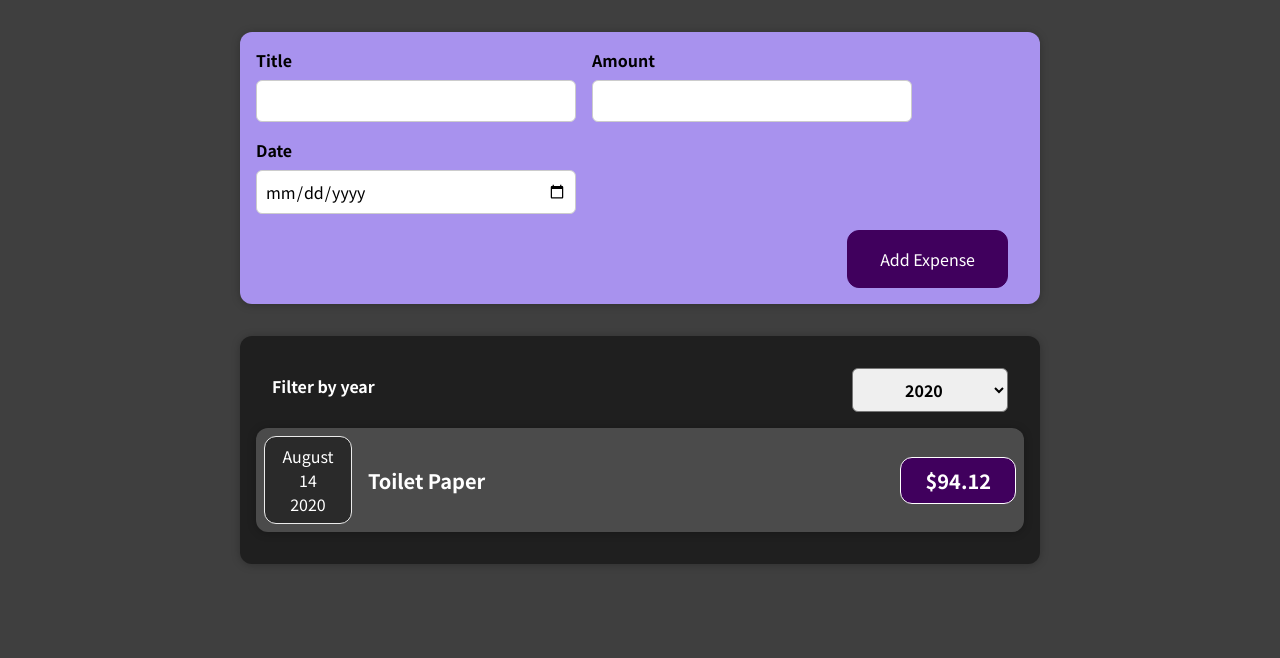
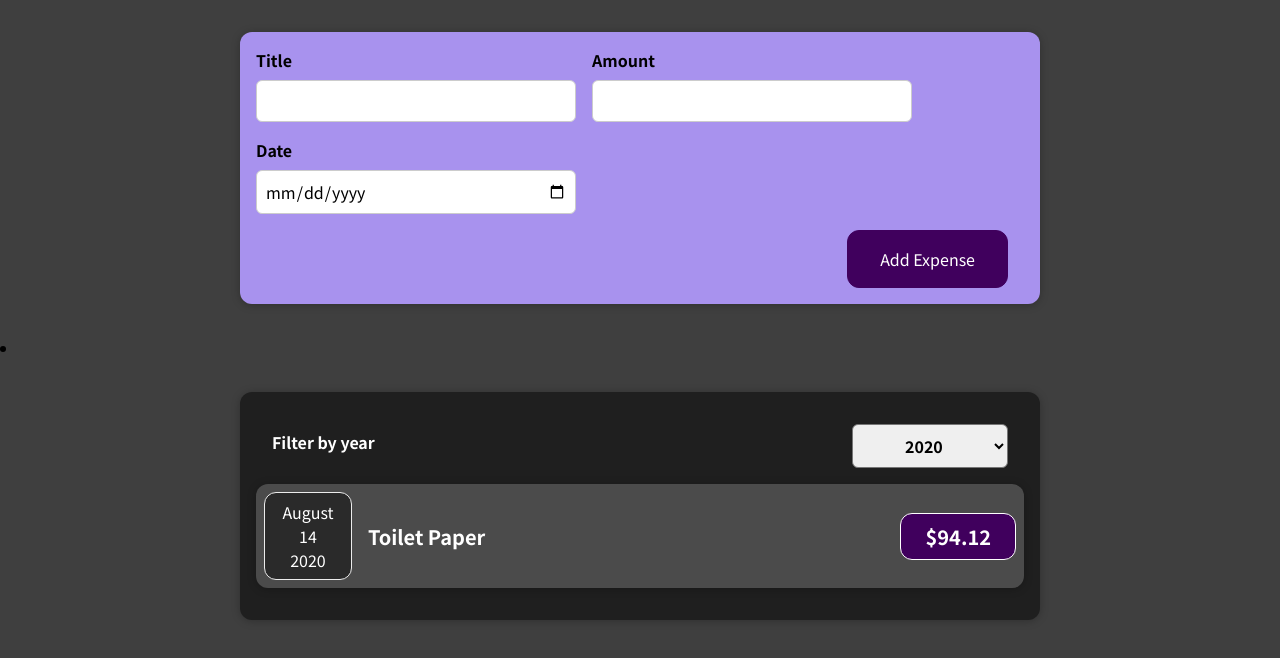
Before and after one commit to filipecamargos/React-App-Expenser-Tracker, a React (Create React App) app: page / in a window 1280 px wide. Shown: the top 658 px of the page. Built offline with nearby package versions, Linux system fonts and the light colour scheme.

Commit message:
small adjustment on the tag choice'

```diff
--- a/src/components/Expenses/Expenses.js
+++ b/src/components/Expenses/Expenses.js
@@ -21,7 +21,7 @@ const Expenses = (props) => {
   });
 
   return (
-    <div>
+    <li>
       <Card className="expenses">
         <ExpensesFilter
           selectedYear={filteredYear}
@@ -29,7 +29,7 @@ const Expenses = (props) => {
         />
         <ExpensesList items={filteredExpenses}/>
       </Card>
-    </div>
+    </li>
   );
 };
 
--- a/src/components/Expenses/ExpensesList.js
+++ b/src/components/Expenses/ExpensesList.js
@@ -3,8 +3,6 @@ import ExpenseItem from "./ExpenseItem";
 import "./ExpensesList.css";
 
 const ExpensesList = (props) => {
-  //handle the expense content based on logic
-  let expenseContent = <p>No Expenses Found!</p>;
 
   if(props.items.length === 0) {
     return <p className="expenses-list__fallback">No Expenses Found!</p>;
```
